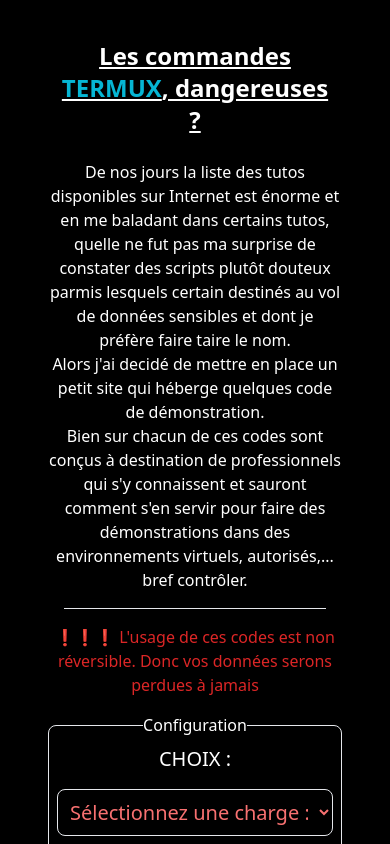
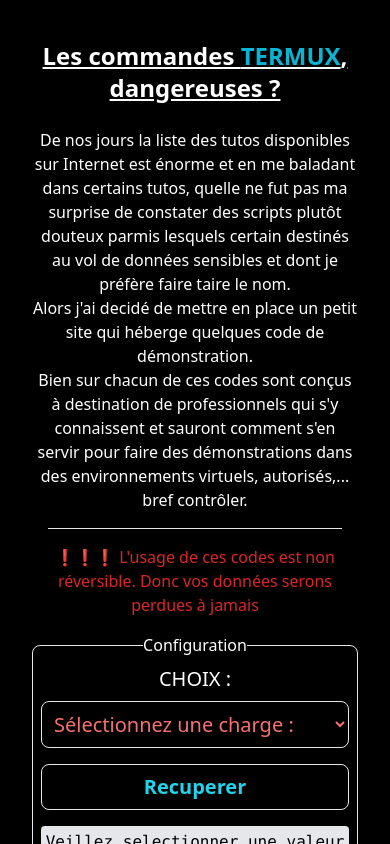
Before and after one commit to wis007/evil-termux-demo, a React (Vite) app: page / in a window 390 px wide. Shown: the top 844 px of the page. Built offline with nearby package versions, Linux system fonts and the light colour scheme.

Commit message:
meilleur mise en forme pour eviter le scroll horizontal + bug fix 4

```diff
--- a/src/App.jsx
+++ b/src/App.jsx
@@ -41,19 +41,19 @@
 
 
   return (
-    <div className='container mx-auto px-4'>
-    <header className='underline p-2 sm:p-4' id='intro'>
+    <>
+    <header className='underline py-2 sm:p-4' id='intro'>
     <h1 className='text-2xl sm:text-4xl font-bold'>Les commandes <span className='uppercase text-cyan-500 '>Termux</span>, dangereuses ?</h1>
     </header>
-    <main className='py-4 overflow-hidden'>
+    <main className='py-4 text-wrap'>
       <p>
         De nos jours la liste des tutos disponibles sur Internet est énorme et en me baladant dans certains tutos, quelle ne fut pas ma surprise de constater des scripts plutôt douteux parmis lesquels certain destinés au vol de données sensibles et dont je préfère faire taire le nom.<br />Alors j'ai decidé de mettre en place un petit site qui héberge quelques code de démonstration.<br />Bien sur chacun de ces codes sont conçus à destination de professionnels qui s'y connaissent et sauront comment s'en servir pour faire des démonstrations dans des environnements virtuels, autorisés,... bref contrôler.
       </p>
       <hr className='m-4' />
       <p className="text-red-600 pb-4">❗❗❗ L'usage de ces codes est non réversible. Donc vos données serons perdues à jamais</p>
-      <fieldset className='border p-2 rounded-lg text-center w-full sm:w-auto'>
+      <fieldset className='border p-2 rounded-lg text-center w-full sm:w-auto max-w-full '>
         <legend>Configuration</legend>
-        <form className='flex flex-col pb-2 justify-around items-center uppercase text-xl sm:flex-row gap-4' onSubmit={generate}>
+        <form className='flex flex-col pb-2 justify-around items-center uppercase text-xl sm:flex-row gap-2' onSubmit={generate}>
           <label htmlFor="choix">Choix :</label>
           <select name="choix" id='choix' className='bg-inherit text-red-400 border p-2 rounded-lg w-full sm:w-auto' onChange={generate}>
           <option value="" disabled selected className='text-xl'>Sélectionnez une charge :</option>
@@ -64,12 +64,12 @@
           </select>
           <input className='border m-2 p-2 rounded-lg hover:cursor-pointer text-cyan-400 font-bold w-full sm:w-auto' type="submit" value="Recuperer" />
         </form>
-        <div className='bg-gray-200 p-1 rounded text-black font-mono sm:text-2xl max-w-full' id="resultat">
+        <div className='bg-gray-200 p-1 rounded text-black font-mono sm:text-2xl max-w-full break-words' id="resultat">
           Veillez selectionner une valeur puis cliquer sur recuperer
         </div>
       </fieldset>
     </main>
-    </div>
+    </>
   )
 }
 
```
